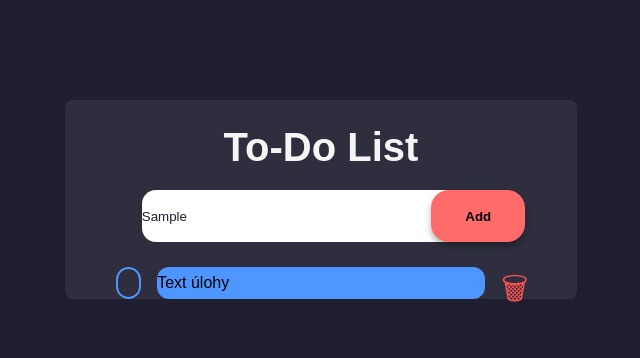
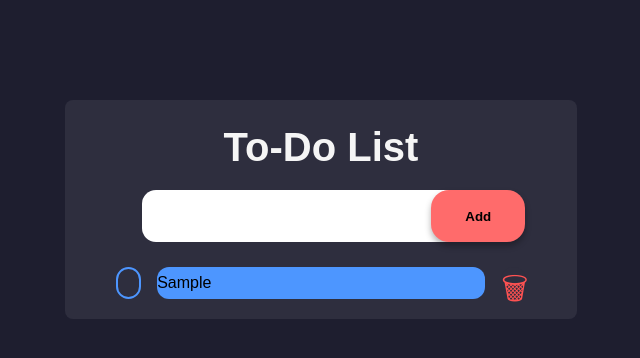
Before and after one commit to Ha-Khu/todo-list, a plain HTML site: page index.html in a window 1280 px wide. Both pictures are taken after typing "Sample" into the empty fields and a click on the button "Add". Shown: the whole page, without its empty margins (319-959 px from the left). Drawn offline with Linux system fonts and the light colour scheme.

Commit message:
Finish todo list functionality

```diff
--- a/index.html
+++ b/index.html
@@ -16,11 +16,6 @@
       </div>
       <div class="list-container">
         <ul>
-          <li>
-            <input class="checkbox" type="checkbox">
-            <span class="list-text">Text úlohy</span>
-            <button class="delete-btn">🗑</button>
-          </li>
         </ul>
       </div>
     </section>
--- a/script.js
+++ b/script.js
@@ -0,0 +1,34 @@
+const input = document.querySelector(".input-text");
+const add = document.querySelector(".add-btn");
+const list = document.querySelector("ul");
+
+add.addEventListener("click", () =>{
+  let inputValue = input.value;
+
+  const li = document.createElement("li");
+
+  const checkbox = document.createElement("input");
+  checkbox.type = "checkbox";
+  checkbox.classList.add("checkbox");
+
+  const span = document.createElement("span");
+  span.textContent = inputValue;
+  span.classList.add("list-text");
+
+  const deleteBtn = document.createElement("button");
+  deleteBtn.textContent = "🗑";
+  deleteBtn.classList.add("delete-btn");
+
+  deleteBtn.addEventListener("click", () =>{
+    li.remove();
+  });
+
+  li.appendChild(checkbox);
+  li.appendChild(span);
+  li.appendChild(deleteBtn);
+
+  list.appendChild(li);
+
+  input.value = "";
+
+});
--- a/style.css
+++ b/style.css
@@ -91,6 +91,7 @@ ul li{
   display: flex;
   justify-content: space-between;
   height: 4vh;
+  margin-bottom: 20px;
 }
 
 .checkbox{
```
